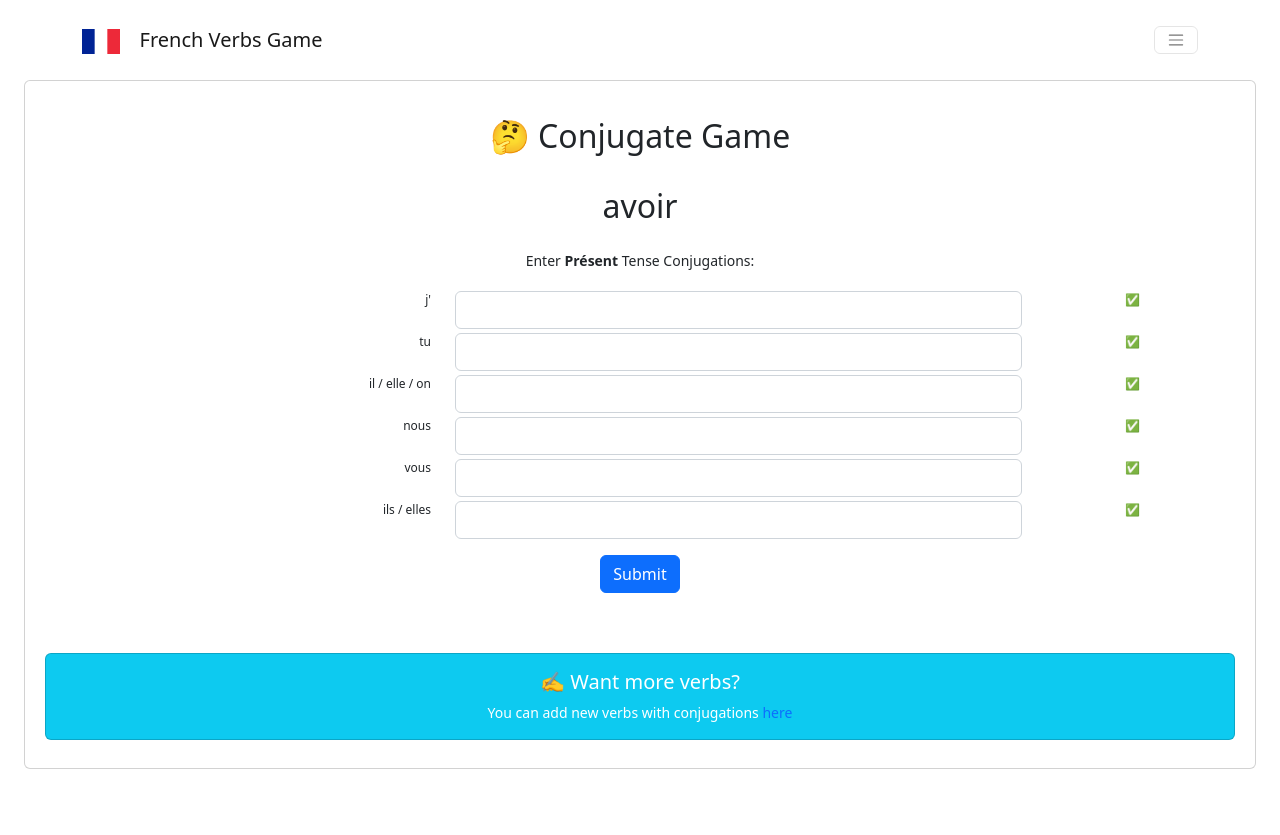
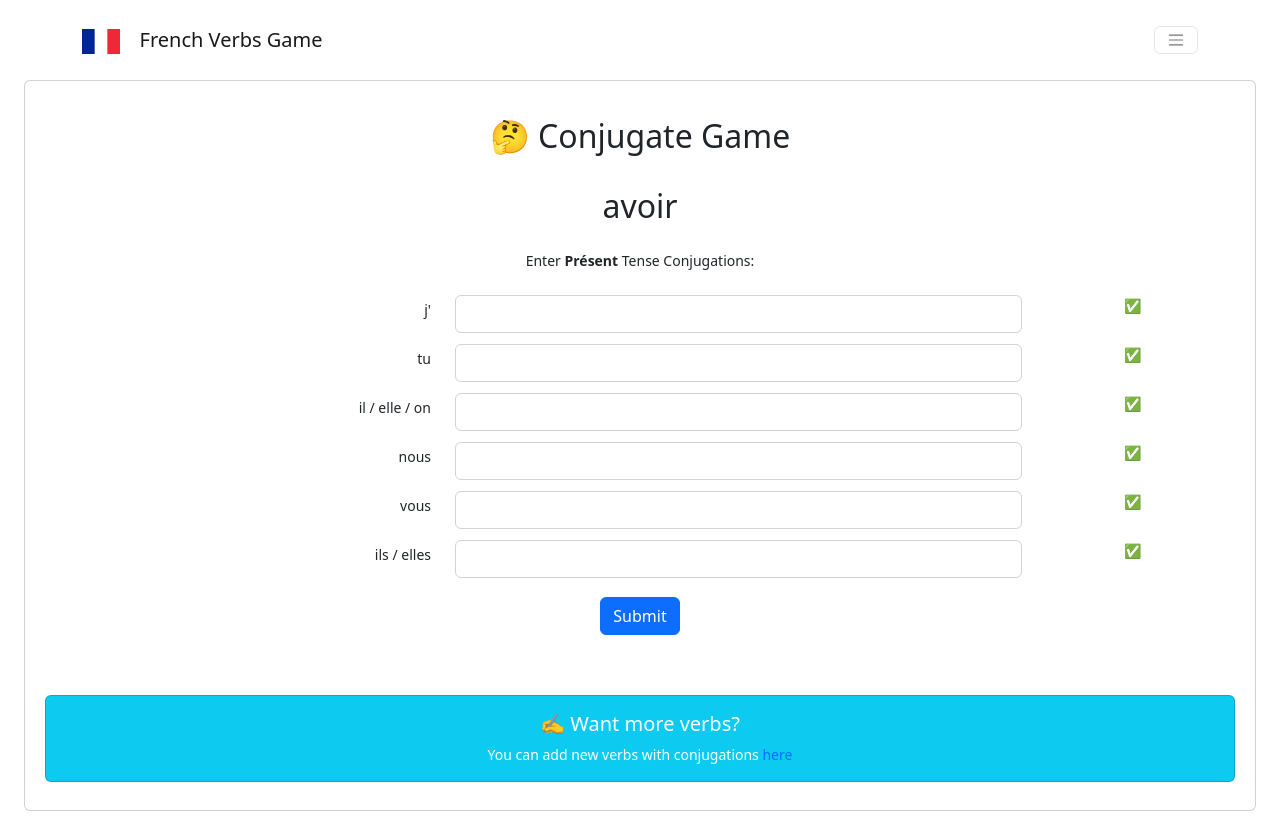
Before and after one commit to ryanMegarityART/french-verbs-game, a React (Vite) app in the folder frontend/: page /play/conjugate in a window 1280 px wide. Before the commit the page ends 800 px from the top, so only its background shows below. Built offline with nearby package versions, Linux system fonts and the light colour scheme; sample sign-in values are in the browser's storage.

Commit message:
update styling

```diff
--- a/frontend/src/components/Conjugate.tsx
+++ b/frontend/src/components/Conjugate.tsx
@@ -79,11 +79,11 @@ export const Conjugate = () => {
                 return (
                   <Row
                     key={key}
-                    style={{ fontSize: "0.6em" }}
-                    className="justify-content-md-center mt-1"
+                    style={{ fontSize: "0.7em" }}
+                    className="justify-content-md-center mt-2"
                   >
                     <Col style={{ textAlign: "end" }} xs={4}>
-                      <p>{key}</p>
+                      <p className="mt-1">{key}</p>
                     </Col>
                     <Col xs={6}>
                       <Form.Control
```
